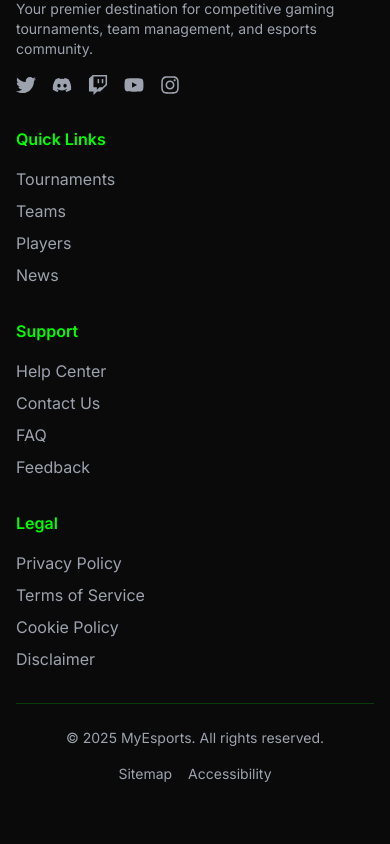
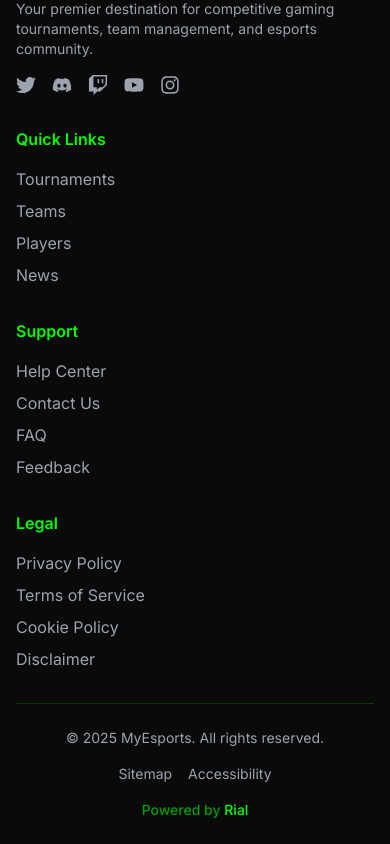
Before and after one commit to rialparmar1777/MyEsportsHub, a Next.js app: page / in a window 390 px wide. Shown: the part 6610-7454 px from the top of the page. Before the commit the page ends 7418 px from the top, so only its background shows below. Built offline with nearby package versions, Linux system fonts and the light colour scheme.

Commit message:
Refactor layout component to include metadata for SEO, improve structure, and add a new Footer component for branding. Update styles for better responsiveness.

```diff
--- a/src/app/layout.tsx
+++ b/src/app/layout.tsx
@@ -1,11 +1,15 @@
-'use client';
-
+import type { Metadata } from 'next';
 import { Inter } from 'next/font/google';
 import './globals.css';
 import Header from '@/components/layout/Header';
 import Footer from '@/components/layout/Footer';
 
 const inter = Inter({ subsets: ['latin'] });
+
+export const metadata: Metadata = {
+  title: 'MyEsports - Your Gaming Destination',
+  description: 'Discover the latest in gaming, esports tournaments, and connect with fellow gamers.',
+};
 
 export default function RootLayout({
   children,
@@ -15,13 +19,13 @@ export default function RootLayout({
   return (
     <html lang="en" className="scroll-smooth">
       <body className={`${inter.className} bg-gaming-dark text-white min-h-screen bg-cyber-grid bg-fixed`}>
-          <div className="flex flex-col min-h-screen">
+        <div className="flex flex-col min-h-screen">
           <Header />
           <main className="flex-grow pt-16">
-        {children}
-            </main>
+            {children}
+          </main>
           <Footer />
-          </div>
+        </div>
       </body>
     </html>
   );
--- /dev/null
+++ b/src/components/Footer.tsx
@@ -0,0 +1,15 @@
+const Footer = () => {
+  return (
+    <footer className="fixed bottom-0 left-0 right-0 z-50">
+      <div className="bg-gaming-dark/80 backdrop-blur-sm border-t border-gaming-primary/20">
+        <div className="max-w-7xl mx-auto px-4 py-2">
+          <p className="text-center text-sm text-gaming-primary/60 font-medium">
+            Powered by <span className="text-gaming-primary">Rial</span>
+          </p>
+        </div>
+      </div>
+    </footer>
+  );
+};
+
+export default Footer;
--- a/src/components/layout/Footer.tsx
+++ b/src/components/layout/Footer.tsx
@@ -143,6 +143,11 @@ const Footer: React.FC = () => {
               </Link>
             </div>
           </div>
+          <div className="mt-4 text-center">
+            <p className="text-sm text-gaming-primary/60 font-medium">
+              Powered by <span className="text-gaming-primary">Rial</span>
+            </p>
+          </div>
         </div>
       </div>
     </footer>
```
